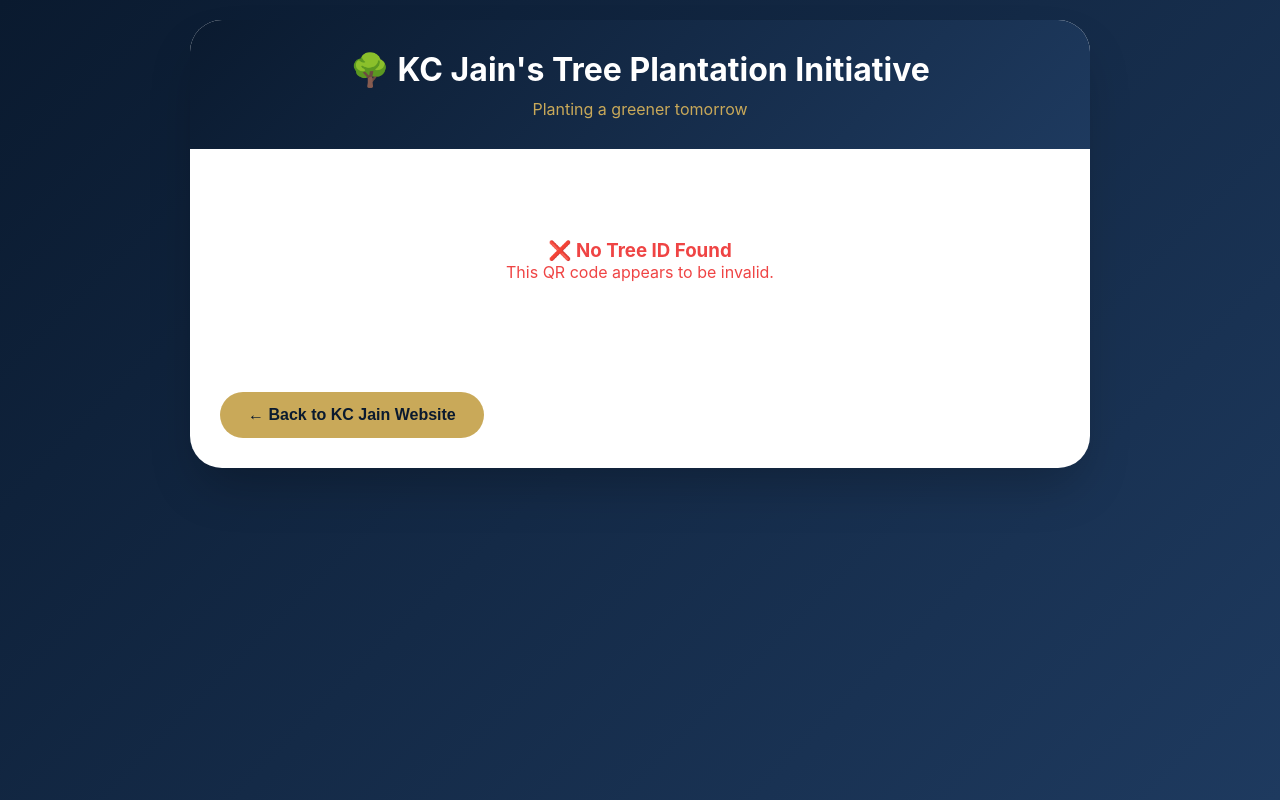
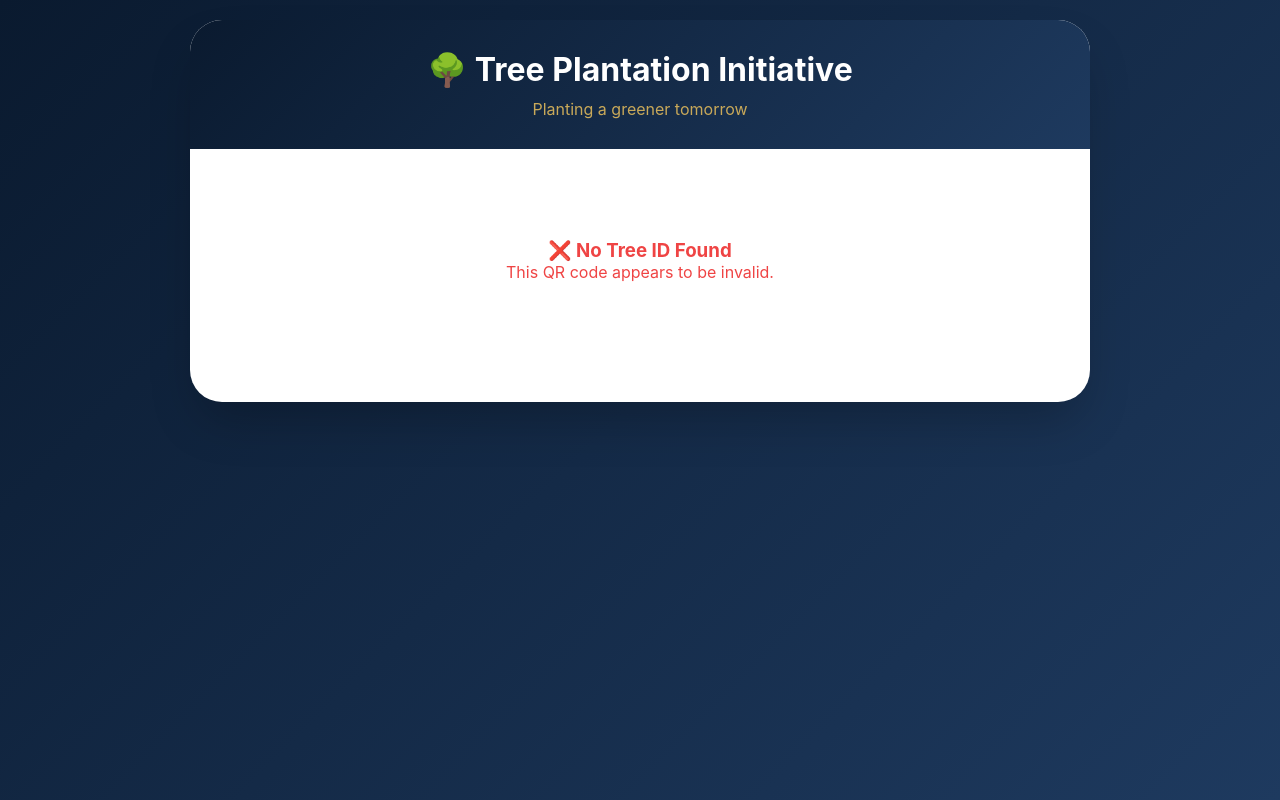
Before and after one commit to mis327/kc-jain-advocate, a plain HTML site: page tree-viewer.html in a window 1280 px wide. Drawn offline with Linux system fonts and the light colour scheme.

Commit message:
Updated index.html and tree-viewer.html with modern CSS and enhanced QR features

```diff
--- a/tree-viewer.html
+++ b/tree-viewer.html
@@ -141,7 +141,7 @@
 <body>
     <div class="container">
         <div class="header">
-            <h1>🌳 KC Jain's Tree Plantation Initiative</h1>
+            <h1>🌳 Tree Plantation Initiative</h1>
             <div class="subtitle">Planting a greener tomorrow</div>
         </div>
         <div class="content" id="tree-content">
@@ -151,9 +151,6 @@
             </div>
         </div>
         <div style="padding: 0 30px 30px;">
-            <button class="back-btn" onclick="goBack()">
-                ← Back to KC Jain Website
-            </button>
         </div>
     </div>
 
```
